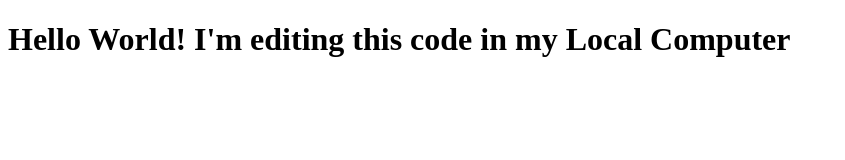
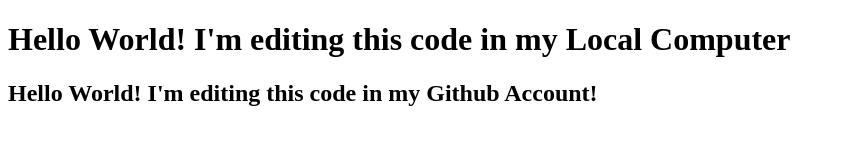
Before and after one commit to Rod005/github-tutorial-1, a plain HTML site: page index.html in a window 1280 px wide. Shown: the whole page, without its empty margins (0-845 px from the left). Drawn offline with Linux system fonts and the light colour scheme.

Commit message:
Update index.html

```diff
--- a/index.html
+++ b/index.html
@@ -8,5 +8,6 @@
   </head>
   <body>
     <h1>Hello World! I'm editing this code in my Local Computer</h1>
+    <h2>Hello World! I'm editing this code in my Github Account!</h2>
   </body>
 </html>
```
